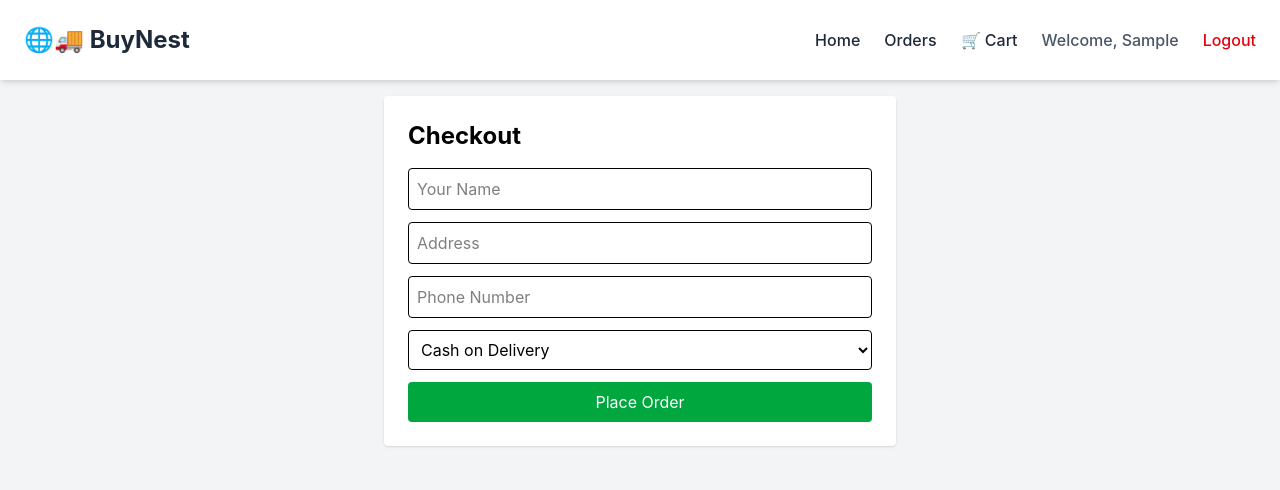
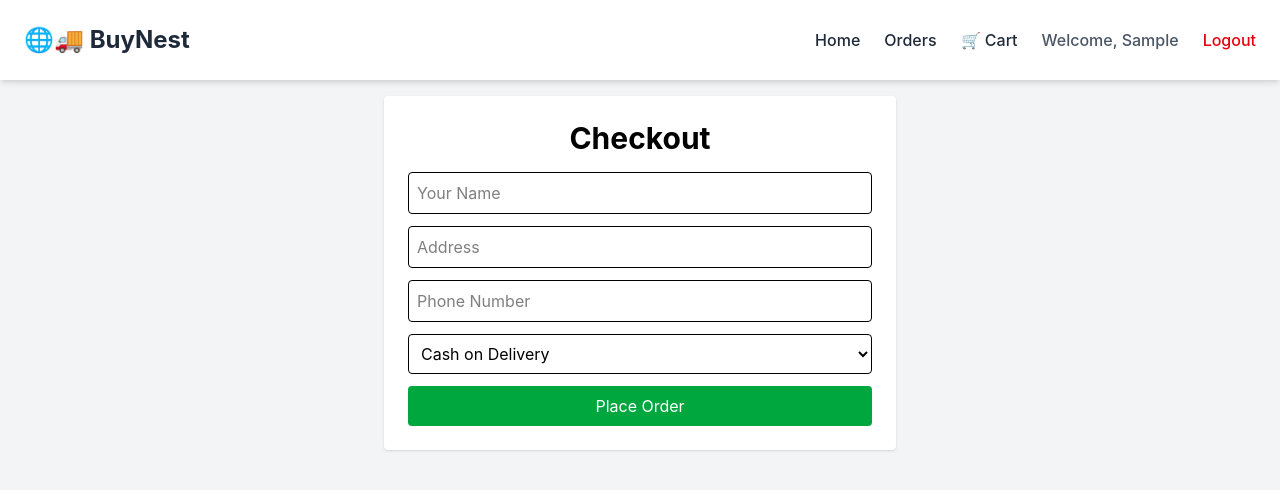
Before and after one commit to anshabrol/BuyNest, a React app in the folder frontend/: page /checkout in a window 1280 px wide. Shown: the top 490 px of the page. Built offline with nearby package versions, Linux system fonts and the light colour scheme; no server answers; sample sign-in values are in the browser's storage; the HTML template or start-up script is replaced by a standard one.

Commit message:
Update CheckoutPage.jsx

```diff
--- a/frontend/src/pages/CheckoutPage.jsx
+++ b/frontend/src/pages/CheckoutPage.jsx
@@ -50,9 +50,9 @@ function CheckoutPage() {
   };
 
   return (
-    <div className="pt-24 min-h-screen bg-gray-100 p-6">
-      <div className="max-w-lg mx-auto bg-white p-6 shadow rounded">
-        <h1 className="text-2xl font-bold mb-4">Checkout</h1>
+    <div className="pt-32 md:pt-24 min-h-screen bg-gray-100 p-4 md:p-6">
+      <div className="max-w-lg mx-auto bg-white p-4 md:p-6 shadow rounded">
+        <h1 className="text-2xl md:text-3xl font-bold mb-4 text-center">Checkout</h1>
 
         <form onSubmit={handleSubmit} className="space-y-3">
           <input
```
